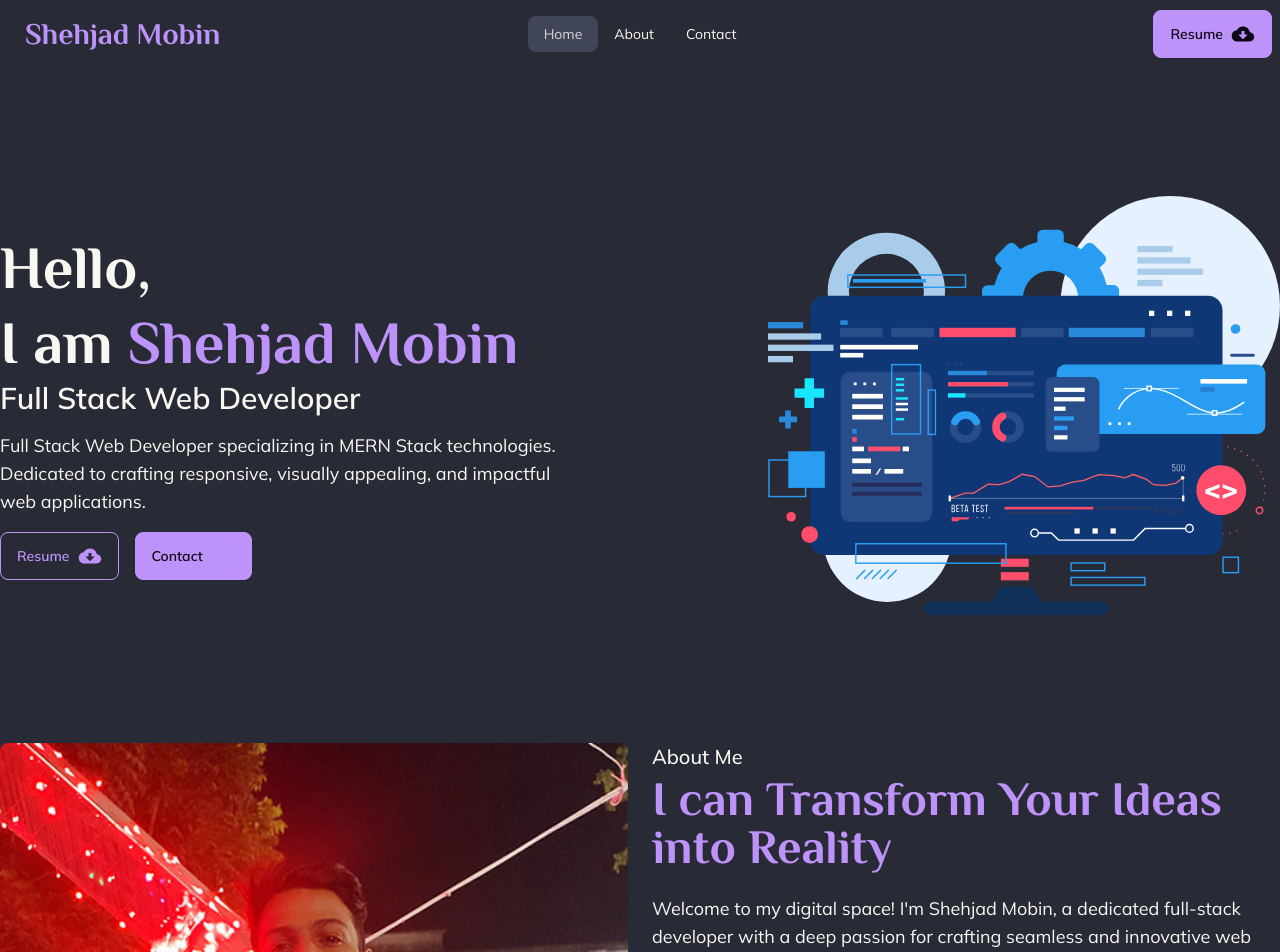
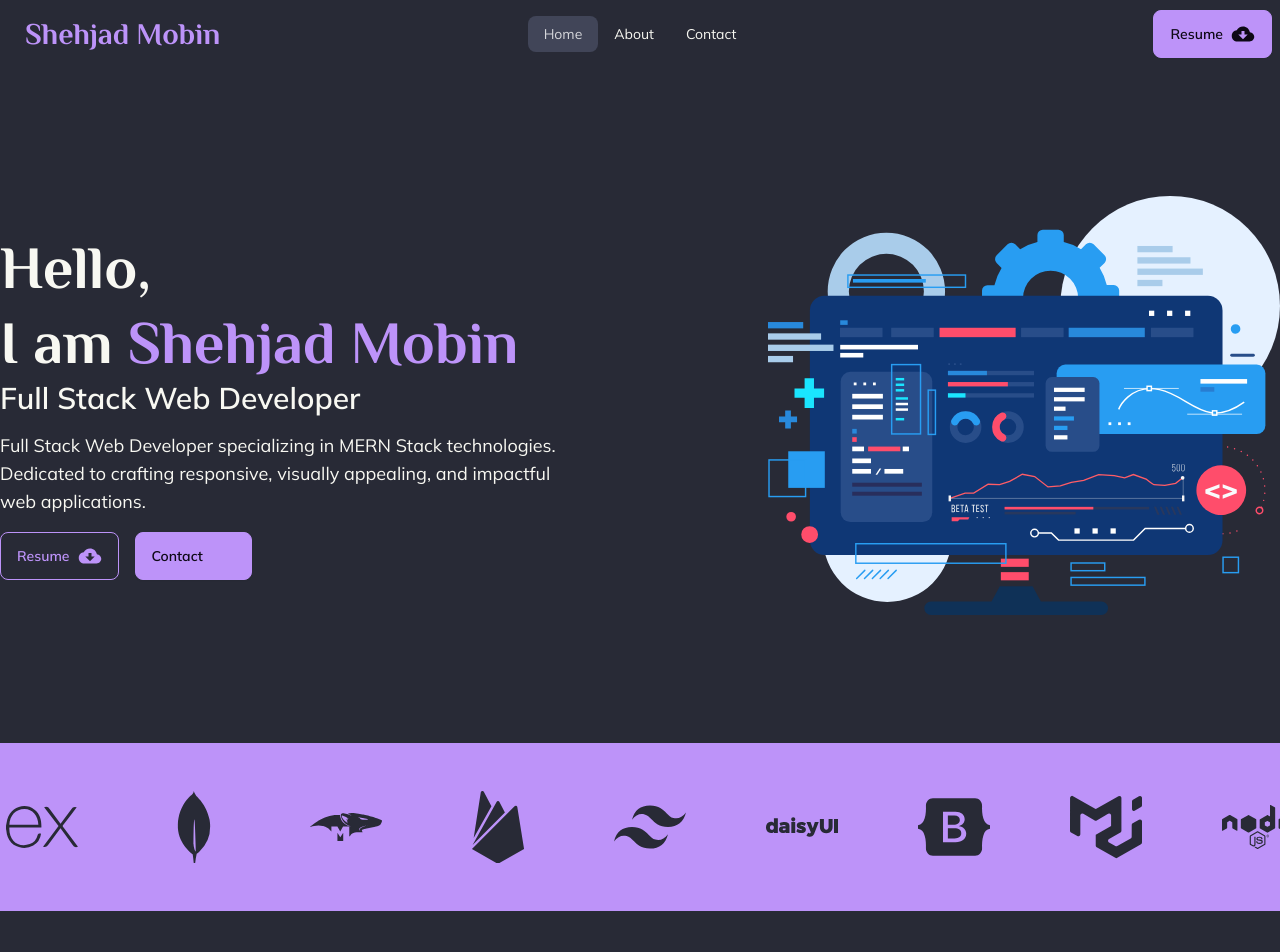
Before and after one commit to sm0bin/portfolio-smobin, a React (Vite) app: page / in a window 1280 px wide. Shown: the top 952 px of the page. Built offline with nearby package versions, Linux system fonts and the light colour scheme; some icons are missing.

Commit message:
skills marquee

```diff
--- a/package.json
+++ b/package.json
@@ -12,6 +12,7 @@
   "dependencies": {
     "react": "^18.2.0",
     "react-dom": "^18.2.0",
+    "react-fast-marquee": "^1.6.2",
     "react-icons": "^4.12.0"
   },
   "devDependencies": {
--- a/src/components/shared/Skills.jsx
+++ b/src/components/shared/Skills.jsx
@@ -1,8 +1,37 @@
+import Marquee from "react-fast-marquee";
+import { FaReact, FaNode, FaNodeJs, FaHtml5, FaCss3Alt, FaFigma, FaGitAlt, FaGithub, FaSass } from "react-icons/fa";
+import { SiMongodb, SiMongoose, SiExpress, SiAdobexd, SiFirebase, SiTailwindcss, SiBootstrap, SiDaisyui, SiMui } from "react-icons/si";
+import { IoLogoJavascript } from "react-icons/io5";
+import { TbBrandVscode } from "react-icons/tb";
+
 const Skills = () => {
     return (
-        <div>
+        <Marquee className="bg-secondary py-12 text-7xl text-base-100" pauseOnHover={true} delay={0} loop={0}>
+            {/* <div className="bg-secondary py-8 text-4xl flex"> */}
+            <FaReact className="mr-20" />
+            <FaNodeJs className="mr-20" />
+            <SiExpress className="mr-20" />
+            <SiMongodb className="mr-20" />
+            <SiMongoose className="mr-20" />
+            {/* <SiMongoose className="mr-20" /> */}
+            <SiFirebase className="mr-20" />
+            <SiTailwindcss className="mr-20" />
+            <SiDaisyui className="mr-20" />
+            <SiBootstrap className="mr-20" />
+            <SiMui className="mr-20" />
+            <FaNode className="mr-20" />
+            <FaHtml5 className="mr-20" />
+            <FaCss3Alt className="mr-20" />
+            <FaSass className="mr-20" />
+            <IoLogoJavascript className="mr-20" />
+            <FaFigma className="mr-20" />
+            <SiAdobexd className="mr-20" />
+            <TbBrandVscode className="mr-20" />
+            <FaGitAlt className="mr-20" />
+            <FaGithub className="mr-20" />
 
-        </div>
+            {/* </div> */}
+        </Marquee>
     );
 };
 
--- a/src/pages/Home.jsx
+++ b/src/pages/Home.jsx
@@ -7,8 +7,8 @@ const Home = () => {
     return (
         <div className="my-32 space-y-32">
             <Hero></Hero>
+            <Skills></Skills>
             <About></About>
-            <Skills></Skills>
             <Contact></Contact>
         </div>
     );
```
Also changed, not shown: 1 other file (tests, documents, lock files or other folders).
